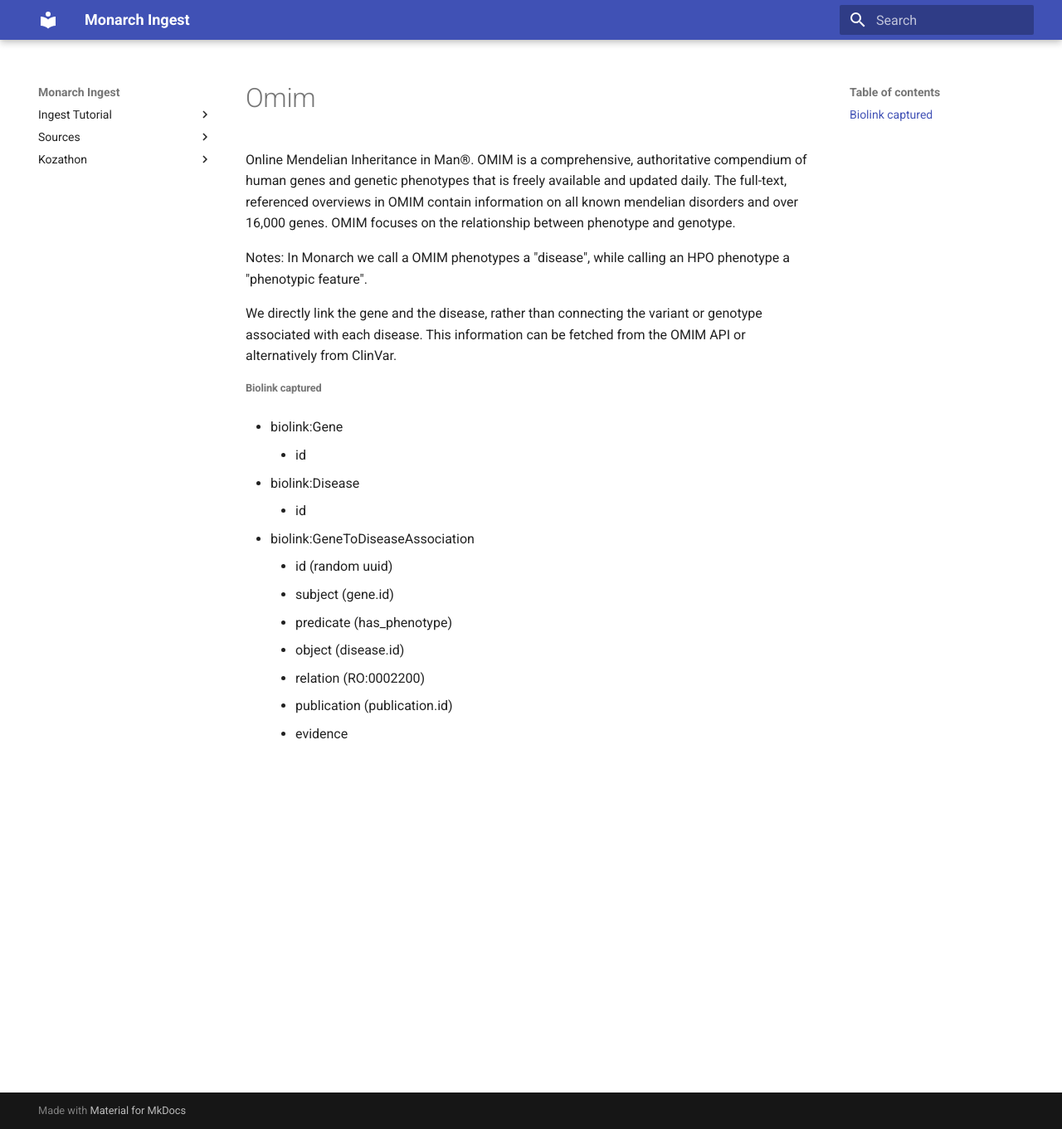
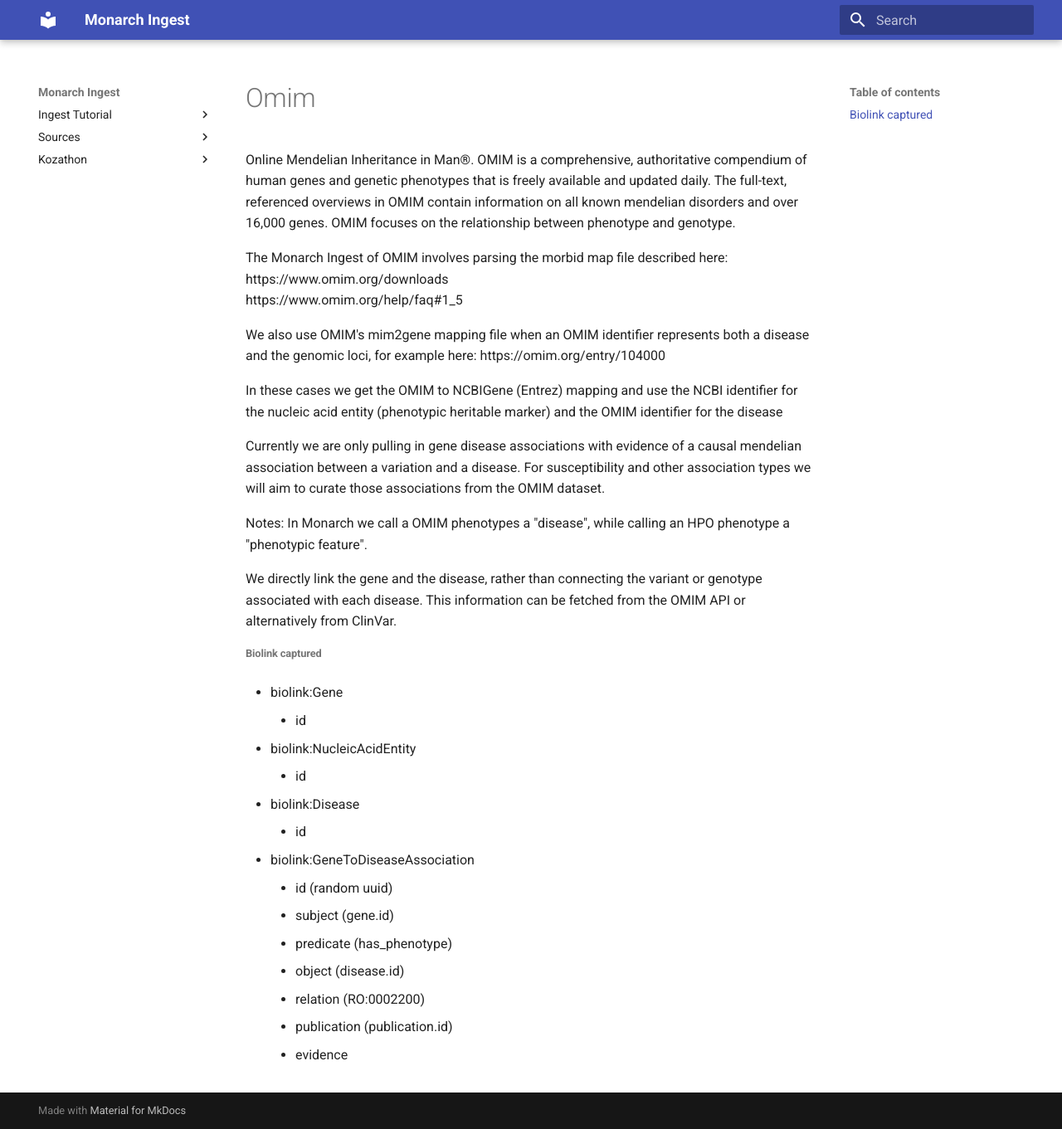
Before and after one commit to monarch-initiative/monarch-ingest, an MkDocs documentation site: the page built from docs/ingests/omim.md, in a window 1280 px wide and 1361 px high. Shown: the whole window at 83% size. Built offline with MkDocs 1.6.1 and Material for MkDocs 9.7.7, drawn with Linux system fonts in a browser that asks for light colours.

Commit message:
adds omim test

```diff
--- a/docs/ingests/omim.md
+++ b/docs/ingests/omim.md
@@ -2,6 +2,23 @@ Online Mendelian Inheritance in Man®. OMIM is a comprehensive, authoritative co
 of human genes and genetic phenotypes that is freely available and updated daily.
 The full-text, referenced overviews in OMIM contain information on all known mendelian
 disorders and over 16,000 genes. OMIM focuses on the relationship between phenotype and genotype.
+
+The Monarch Ingest of OMIM involves parsing the morbid map file described here:
+https://www.omim.org/downloads
+https://www.omim.org/help/faq#1_5
+
+We also use OMIM's mim2gene mapping file when an OMIM identifier represents both
+a disease and the genomic loci, for example here:
+https://omim.org/entry/104000
+
+In these cases we get the OMIM to NCBIGene (Entrez) mapping and use the NCBI identifier
+for the nucleic acid entity (phenotypic heritable marker) and the OMIM identifier
+for the disease
+
+Currently we are only pulling in gene disease associations with evidence of a
+causal mendelian association between a variation and a disease.  For susceptibility
+and other association types we will aim to curate those associations from the OMIM
+dataset.
 
 Notes:
 In Monarch we call a OMIM phenotypes a "disease", while calling an HPO phenotype a "phenotypic feature".
@@ -15,6 +32,9 @@ from ClinVar.
 * biolink:Gene
     * id
 
+* biolink:NucleicAcidEntity
+    * id
+
 * biolink:Disease
     * id
 
```
Also changed, not shown: 2 other files.
